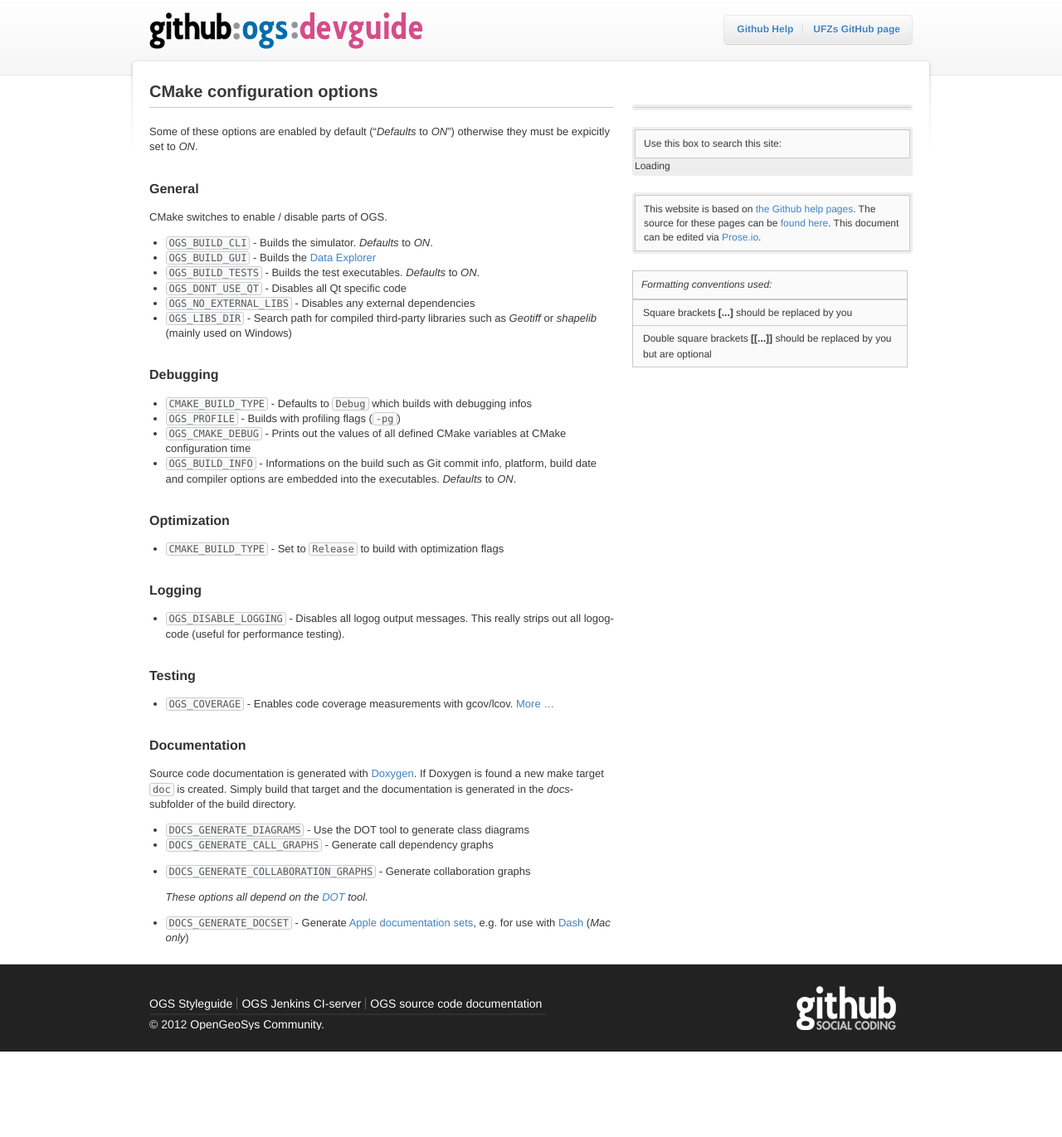
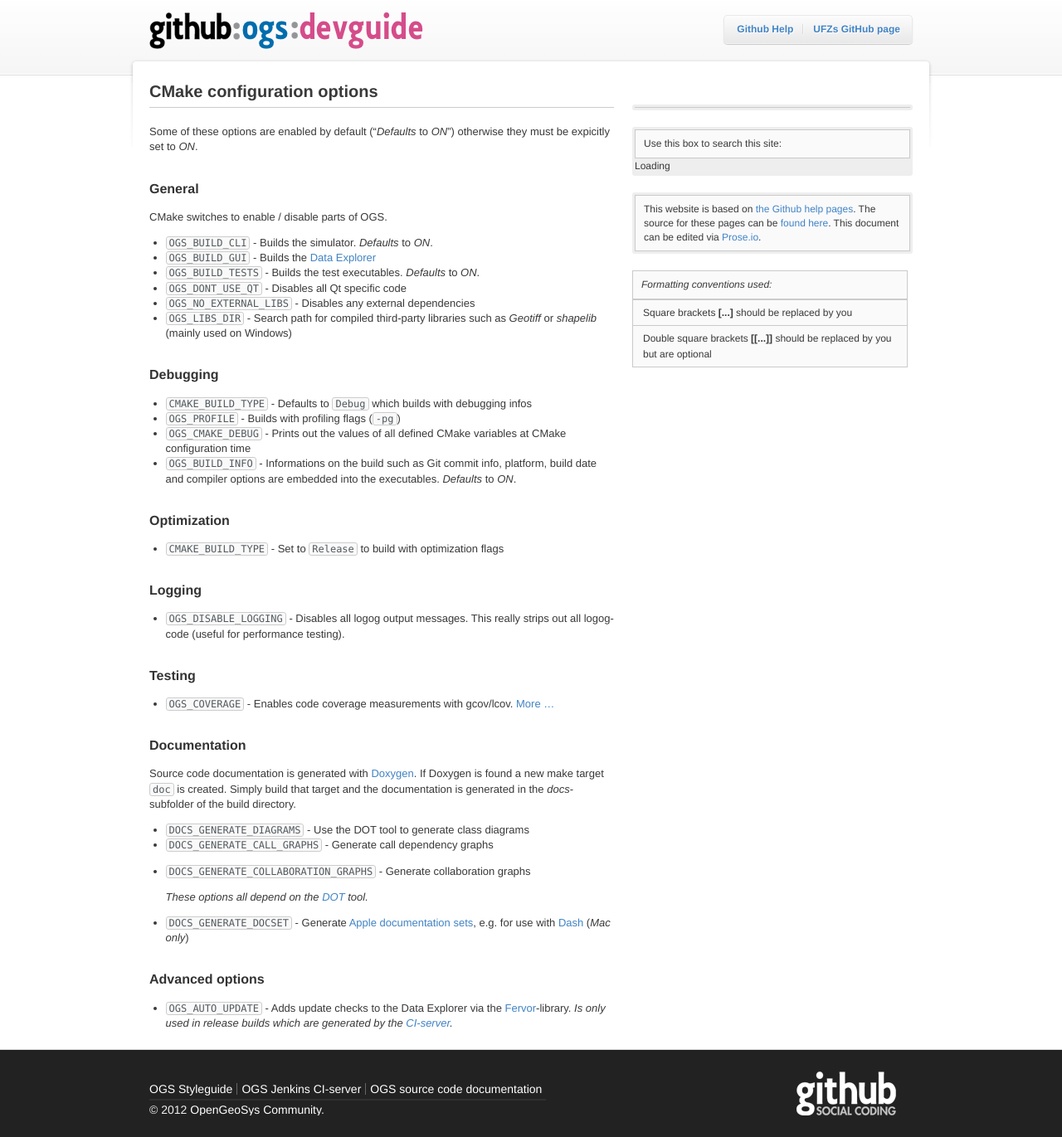
Before and after one commit to ufz/devguide, a Jekyll site: the page built from _posts/2012-04-26-configure-cmake-options.markdown, in a window 1280 px wide. Shown: the whole page at 83% size. Built offline with Jekyll 4.4.1, drawn with Linux system fonts in a browser that asks for light colours; comment, search, counter and statistics services are not loaded; before the commit the page ends 1268 px from its top, so only the background shows below that.

Commit message:
Added OGS_AUTO_UPDATE-option.

```diff
--- a/_posts/2012-04-26-configure-cmake-options.markdown
+++ b/_posts/2012-04-26-configure-cmake-options.markdown
@@ -48,3 +48,7 @@ Source code documentation is generated with [Doxygen](http://www.stack.nl/~dimit
     *These options all depend on the [DOT](http://www.graphviz.org/) tool.*
 
 - `DOCS_GENERATE_DOCSET` - Generate [Apple documentation sets](http://gentlebytes.com/appledoc-docs-examples-basic/), e.g. for use with [Dash](http://kapeli.com/dash/) (*Mac only*)
+
+## Advanced options ##
+
+- `OGS_AUTO_UPDATE` - Adds update checks to the Data Explorer via the [Fervor](https://github.com/pypt/fervor)-library. *Is only used in release builds which are generated by the [CI-server](https://svn.ufz.de/hudson/).*
```
